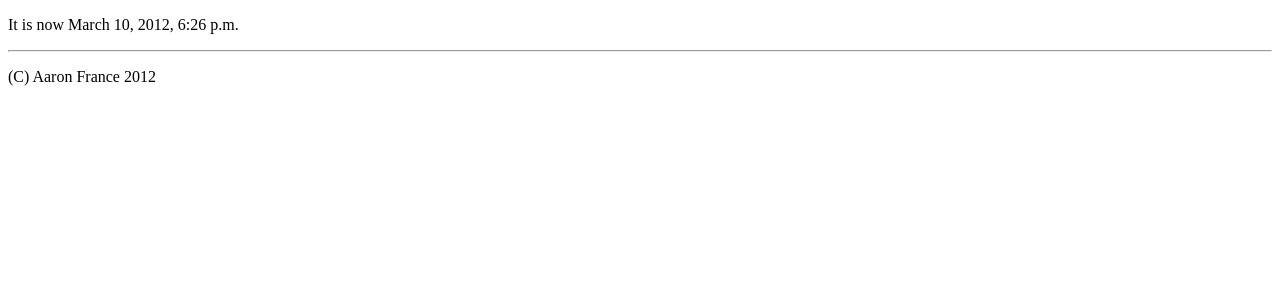
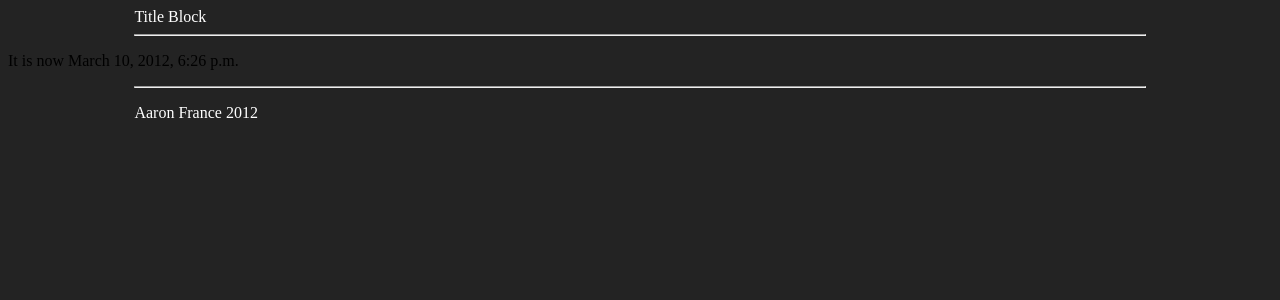
Before and after one commit to AeroNotix/omg_a_blog, a Django app: page /time/ in a window 1280 px wide. Shown: the top 300 px of the page. Run offline with Django 3.2, Linux system fonts and the light colour scheme.

Commit message:
herokuuuu

```diff
--- a/djangotest/static/styles.css
+++ b/djangotest/static/styles.css
@@ -1,14 +1,19 @@
 body
 {
-   background-color:#ffffff
+   background-color:#232323;
 }
 
+#div-1
+{
+   color: #ffffff;
+   margin-left: 10%;
+   margin-right: 10%;
+}
 
-div.chapter div.titlepage h2
+#line
 {
-   float: center;
-   font-size: 180%;
-   font-family: Helvetica;
-   font-weight: Bold;
-   color: #77ff00
+
+   margin-left: 10%;
+   margin-right: 10%;
+
 }
--- a/djangotest/templates/base.html
+++ b/djangotest/templates/base.html
@@ -5,10 +5,25 @@
     <link rel="stylesheet" type="text/css" href="{{ STATIC_URL }}styles.css">
   </head>
   <body>
-    {% block content %}{% endblock %}
+
+    <div id="div-1">
+      Title Block
+    </div>
+    <div id="line">
+      <hr>
+    </div>
+
+    {% block content %}
+    {% endblock %}
+
     {% block footer %}
-    <hr>
-    <p>(C) Aaron France 2012</p>
+    <div id="line">
+      <hr>
+    </div>
+    <div id="div-1">
+      <p>Aaron France 2012</p>
+    </div>
     {% endblock %}
-  </body>
+
+    </body>
 </html>
```
Also changed, not shown: djangotest/static_holder/static/styles.css (+13 -7 lines), 7 other files.
